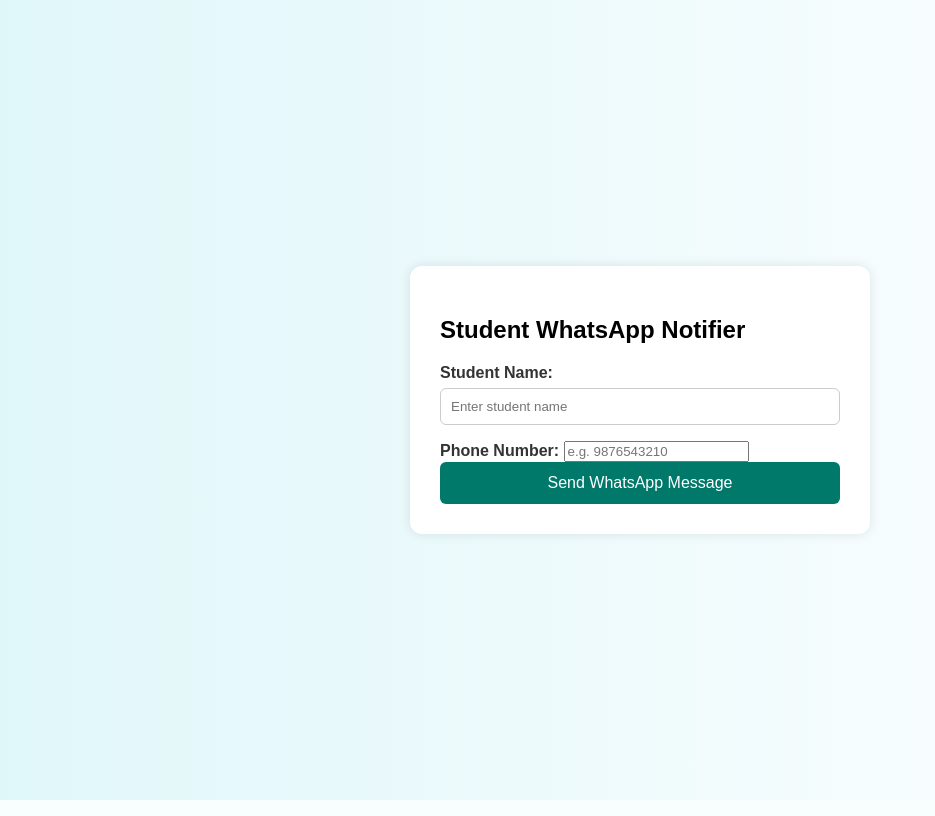
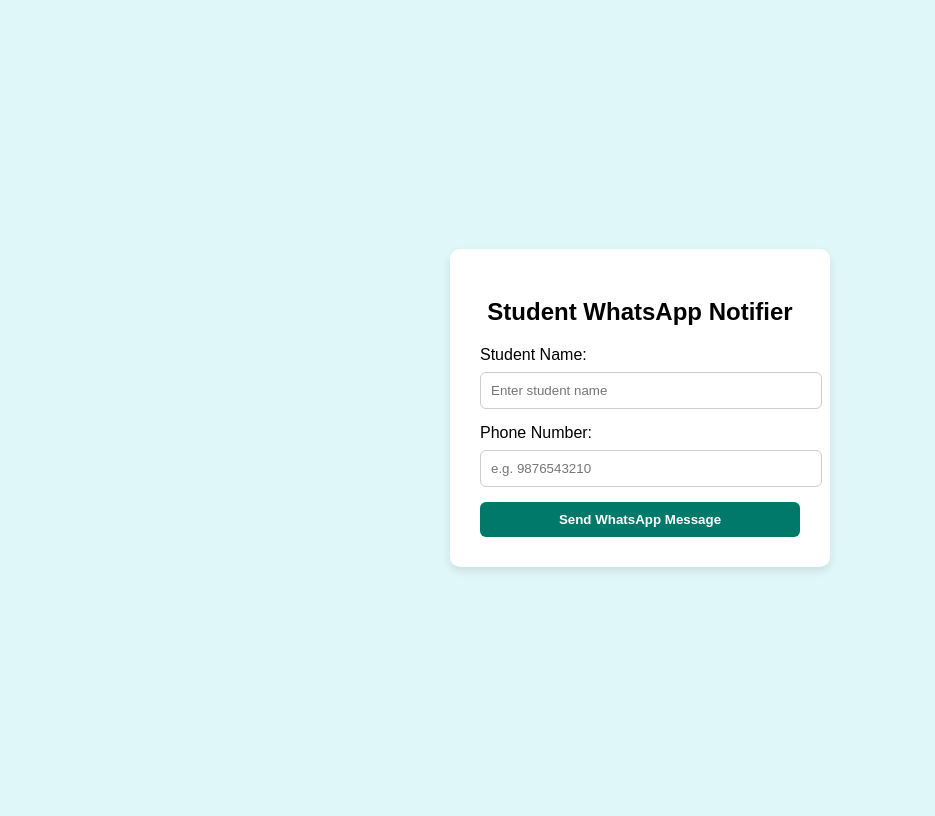
Before and after one commit to Rakhisinghos/whatsapp_notify-app, a Flask app: page / in a window 1280 px wide. Shown: the whole page, without its empty margins (0-935 px from the left). Run offline with Flask 3, Linux system fonts and the light colour scheme.

Commit message:
Update style.css

```diff
--- a/static/style.css
+++ b/static/style.css
@@ -1,54 +1,43 @@
-/* static/style.css */
 body {
-    background: linear-gradient(to right, #e0f7fa, #ffffff);
     font-family: Arial, sans-serif;
-    margin: 0;
-    padding: 0;
+    background: #e0f7fa;
     display: flex;
+    justify-content: center;
+    align-items: center;
     height: 100vh;
-    align-items: center;
-    justify-content: center;
 }
 
 .container {
-    background-color: white;
+    background: white;
     padding: 30px;
-    border-radius: 12px;
-    box-shadow: 0 0 12px rgba(0, 0, 0, 0.1);
-    width: 90%;
-    max-width: 400px;
+    border-radius: 10px;
+    box-shadow: 0px 4px 8px rgba(0,0,0,0.1);
+    width: 320px;
 }
 
-h1 {
+h2 {
     text-align: center;
-    color: #00796b;
+    margin-bottom: 20px;
 }
 
-label {
-    font-weight: bold;
-    color: #333;
-}
-
-input[type="text"],
-textarea {
+input {
     width: 100%;
     padding: 10px;
-    margin-top: 6px;
-    margin-bottom: 16px;
+    margin-top: 8px;
+    margin-bottom: 15px;
     border: 1px solid #ccc;
     border-radius: 6px;
-    box-sizing: border-box;
 }
 
 button {
     width: 100%;
+    padding: 10px;
     background-color: #00796b;
     color: white;
-    padding: 12px;
     border: none;
     border-radius: 6px;
     cursor: pointer;
-    font-size: 16px;
+    font-weight: bold;
 }
 
 button:hover {
```
